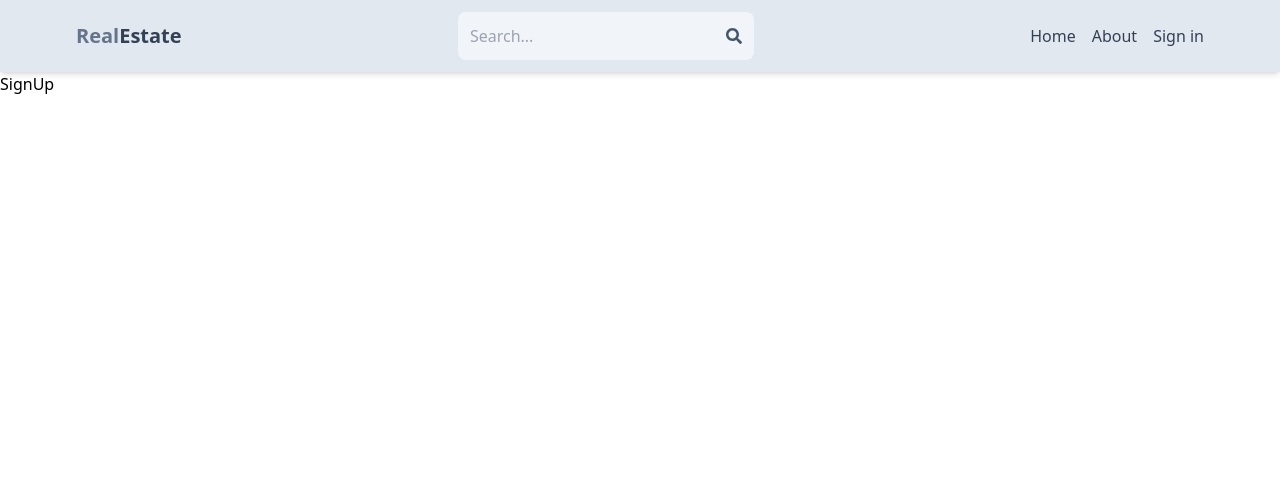
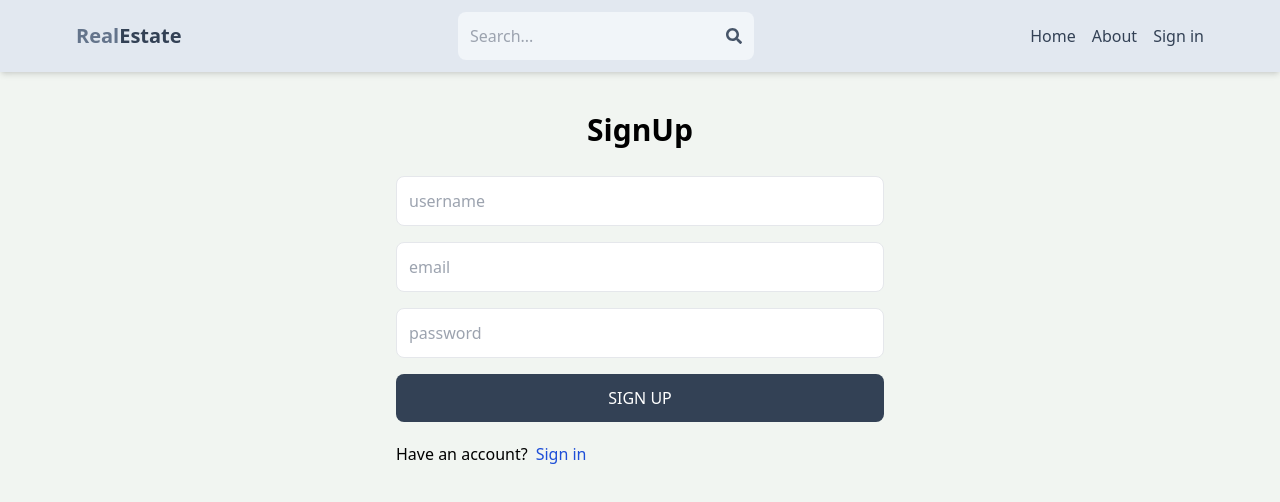
Before and after one commit to AsifAnsar-i/RealEstate-Mern-Web-App, a React (Vite) app in the folder frontend/: page /sign-up in a window 1280 px wide. Shown: the top 502 px of the page. Built offline with nearby package versions, Linux system fonts and the light colour scheme.

Commit message:
register UI

```diff
--- a/frontend/src/index.css
+++ b/frontend/src/index.css
@@ -1,3 +1,7 @@
 @tailwind base;
 @tailwind components;
 @tailwind utilities;
+
+body{
+    background-color: rgb(241,245,241);
+}
--- a/frontend/src/pages/SignUp.jsx
+++ b/frontend/src/pages/SignUp.jsx
@@ -1,9 +1,21 @@
 import React from "react";
-
+import {Link} from "react-router-dom"
 const SignUp = () => {
   return (
-    <div>
-      <>SignUp</>
+    <div className="p-3 max-w-lg mx-auto">
+      <h1 className="text-3xl text-center font-semibold my-7">SignUp</h1>
+      <form className="flex flex-col gap-4 ">
+        <input type="text" placeholder="username" className="border p-3 rounded-lg" id="username" />
+        <input type="email" placeholder="email" className="border p-3 rounded-lg" id="email" />
+        <input type="password" placeholder="password" className="border p-3 rounded-lg" id="password" />
+        <button className="bg-slate-700 text-white p-3 rounded-lg uppercase hover:opacity-95 disabled:opacity-80">Sign up</button>
+      </form>
+      <div className="flex gap-2 mt-5">
+        <p>Have an account?</p>
+        <Link to="/sign-in">
+          <span className="text-blue-700">Sign in</span>
+        </Link>
+      </div>
     </div>
   );
 };
```
